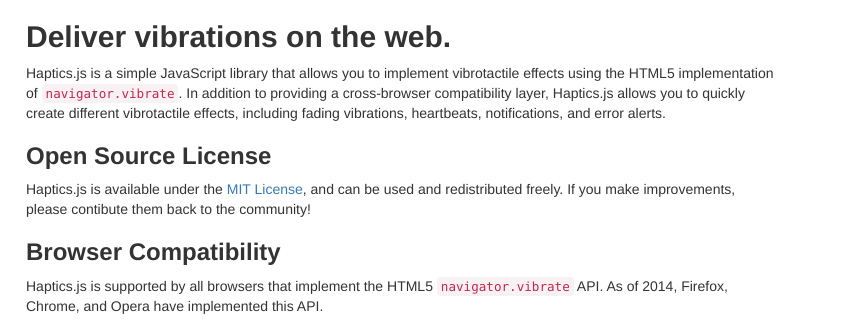
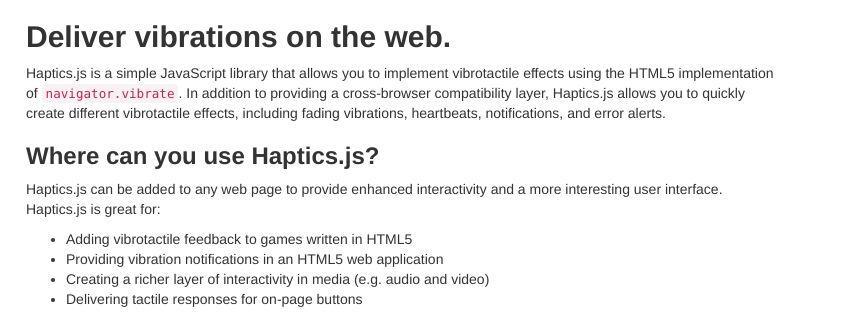
Before and after one commit to SomaticLabs/haptics.js, a plain HTML site: page index.html in a window 1280 px wide. Shown: the top 326 px of the page, 434-1280 px from the left. Drawn offline with nearby package versions, Linux system fonts and the light colour scheme.

Commit message:
added a blurb on use cases

```diff
--- a/index.html
+++ b/index.html
@@ -44,6 +44,14 @@
           <section>
             <h2>Deliver vibrations on the web.</h2>
             <p>Haptics.js is a simple JavaScript library that allows you to implement vibrotactile effects using the HTML5 implementation of <code>navigator.vibrate</code>. In addition to providing a cross-browser compatibility layer, Haptics.js allows you to quickly create different vibrotactile effects, including fading vibrations, heartbeats, notifications, and error alerts.</p>
+            <h3>Where can you use Haptics.js?</h3>
+            <p>Haptics.js can be added to any web page to provide enhanced interactivity and a more interesting user interface. Haptics.js is great for:</p>
+            <ul>
+                <li>Adding vibrotactile feedback to games written in HTML5</li>
+                <li>Providing vibration notifications in an HTML5 web application</li>
+                <li>Creating a richer layer of interactivity in media (e.g. audio and video)</li>
+                <li>Delivering tactile responses for on-page buttons</li>
+            </ul>
             <h3>Open Source License</h3>
             <p>Haptics.js is available under the <a href="https://github.com/shantanubala/haptics.js/blob/master/LICENSE">MIT License</a>, and can be used and redistributed freely. If you make improvements, please contibute them back to the community!</p>
             <h3>Browser Compatibility</h3>
```
